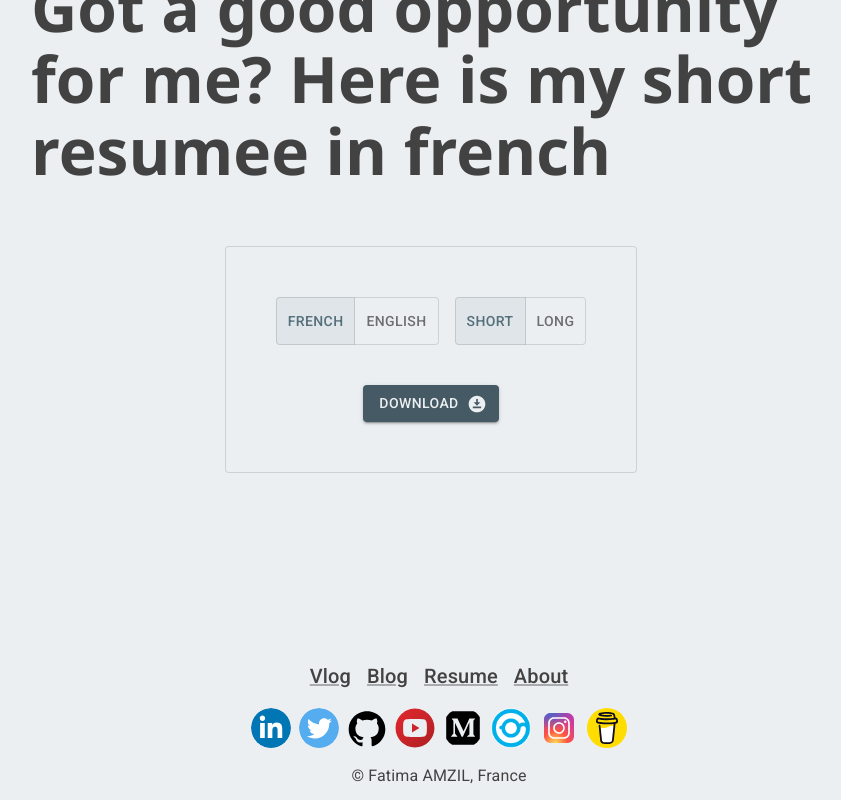
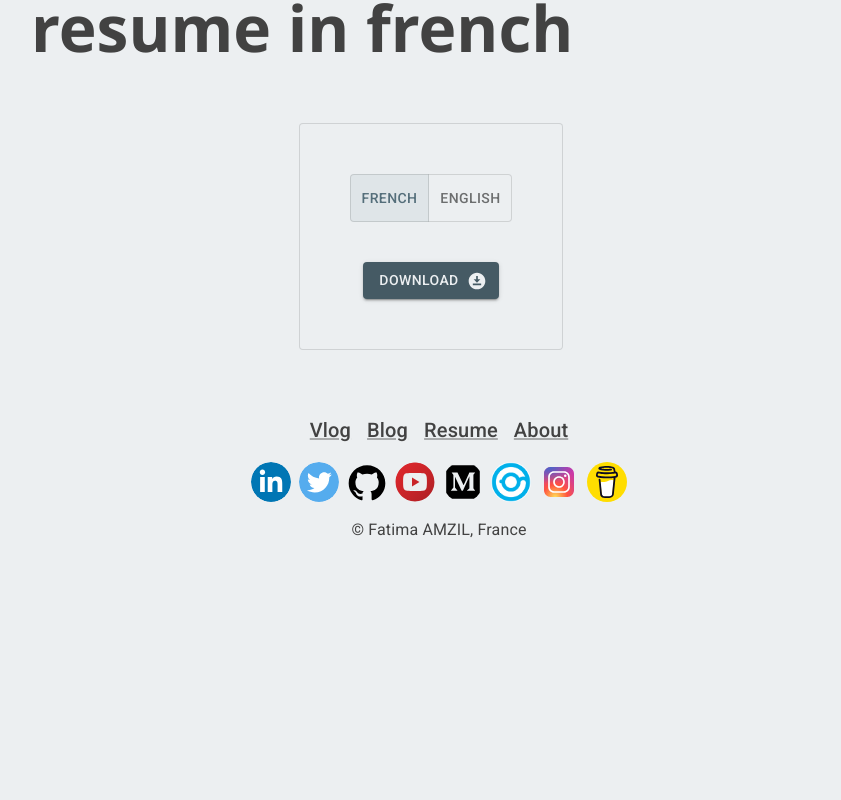
Before and after one commit to famzila/official-website, a React (Create React App) app: page /resume in a window 1280 px wide. Shown: the part 305-1105 px from the top of the page, without its empty margins (201-1042 px from the left). After the commit the page ends 859 px from the top, so only its background shows below. Built offline with nearby package versions, Linux system fonts and the light colour scheme.

Commit message:
version 1

```diff
--- a/src/components/SocialMedia.jsx
+++ b/src/components/SocialMedia.jsx
@@ -1,5 +1,5 @@
 import React from "react";
-import { Avatar, Box, Grid } from "@mui/material";
+import { Avatar, Box, Grid, Link } from "@mui/material";
 import twitter from "../assets/svg/twitter.svg";
 import linkedIn from "../assets/svg/linkedIn.svg";
 import youtube from "../assets/svg/youtube.svg";
@@ -15,37 +15,41 @@ const socialMedia = [
   {
     name: "LinkedIn",
     icon: linkedIn,
-    linkTo: process.env.REACT_APP_SM_LINKEDIN,
+    link: process.env.REACT_APP_SM_LINKEDIN,
   },
-  { name: "Twitter", icon: twitter, linkTo: process.env.REACT_APP_SM_TWITTER },
-  { name: "Github", icon: github, linkTo: process.env.REACT_APP_SM_GITHUB },
-  { name: "Youtube", icon: youtube, linkTo: process.env.REACT_APP_SM_YOUTUBE },
-  { name: "Medium", icon: medium, linkTo: process.env.REACT_APP_SM_MEDIUM },
+  { name: "Twitter", icon: twitter, link: process.env.REACT_APP_SM_TWITTER },
+  { name: "Github", icon: github, link: process.env.REACT_APP_SM_GITHUB },
+  { name: "Youtube", icon: youtube, link: process.env.REACT_APP_SM_YOUTUBE },
+  { name: "Medium", icon: medium, link: process.env.REACT_APP_SM_MEDIUM },
   {
     name: "MyJobGlasses",
     icon: myjobglasses,
-    linkTo: process.env.REACT_APP_SM_MYJOBGLASSES,
+    link: process.env.REACT_APP_SM_MYJOBGLASSES,
   },
   {
     name: "Instagram",
     icon: instagram,
-    linkTo: process.env.REACT_APP_SM_INSTAGRAM,
+    link: process.env.REACT_APP_SM_INSTAGRAM,
   },
-  { name: "Coffee", icon: coffee, linkTo: process.env.REACT_APP_SM_INSTAGRAM },
+  { name: "Coffee", icon: coffee, link: process.env.REACT_APP_SM_BUYMECOFFEE },
 ];
 
+
 export default function SocialMedia() {
+
+
   return (
     <>
       {socialMedia.map((social, index) => {
         return (
-          <Grid item key={index} sx={{ mt: 2 }}>
-            <Avatar
-              to={social.linkTo}
-              alt={social.name}
-              src={social.icon}
-              sx={{ width: 40, height: 40 }}
-            />
+          <Grid item key={index} sx={{ mt: 2}}>
+            <Link href={social.link} alt={social.name} target="_blank">
+              <Avatar
+                alt={social.name}
+                src={social.icon}
+                sx={{ width: 40, height: 40 }}
+              />
+            </Link>
           </Grid>
         );
       })}
--- a/src/pages/Resume.jsx
+++ b/src/pages/Resume.jsx
@@ -8,7 +8,7 @@ import DownloadForOfflineIcon from '@mui/icons-material/DownloadForOffline';
 import resumeEnglish from "../assets/pdf/english/resume.pdf";
 import resumeFrench from "../assets/pdf/french/resume.pdf";
 
-const CV = styled(Paper)(({ theme }) => ({
+const CVBox = styled(Paper)(({ theme }) => ({
     ...theme.typography.body2,
     display: "flex",
     flexDirection: "column",
@@ -46,7 +46,6 @@ export default function Resume() {
             direction="column"
             alignContent="center"
             justifyContent="center"
-            padding="123px"
         >
             <Typography color="text.primary" variant="h4" sx={{ mb: 5, fontSize: "clamp(2.625rem, 1.2857rem + 3.5714vw, 2rem)", fontWeight: "800", lineHeight: "1.11429", fontFamily: '"Segoe UI"',}}>
             </Typography>
@@ -62,9 +61,9 @@ export default function Resume() {
                 maxWidth: "800px",
             }}
             >
-                Got a good opportunity for me? Here is my {type} resumee in {language}
+                Got a good opportunity for me? Here is my resume in {language}
             </Typography>
-            <CV variant="outlined" >
+            <CVBox variant="outlined" >
                 <Stack spacing={2} direction="row" sx={{ mb: 5}}>
                     <ToggleButtonGroup
                         color="secondary"
@@ -75,7 +74,7 @@ export default function Resume() {
                         <ToggleButton value="french">French</ToggleButton>
                         <ToggleButton value="english">English</ToggleButton>
                     </ToggleButtonGroup>
-                    <ToggleButtonGroup
+                    {/* <ToggleButtonGroup
                         color="secondary"
                         value={type}
                         exclusive
@@ -83,14 +82,14 @@ export default function Resume() {
                         >
                         <ToggleButton value="short">Short</ToggleButton>
                         <ToggleButton value="long">Long</ToggleButton>
-                    </ToggleButtonGroup>
+                    </ToggleButtonGroup> */}
                 </Stack>
                 <Stack direction="row">
                     <Button href={ResumeURL} variant="contained" sx={{ color: "primary.contrastText", bgcolor: "primary.light" }} endIcon={<DownloadForOfflineIcon />} download>
                         Download
                     </Button>
                 </Stack>
-            </CV>
+            </CVBox>
         </Grid>
     );
 }
```
Also changed, not shown: 1 other file (tests, documents, lock files or other folders).
